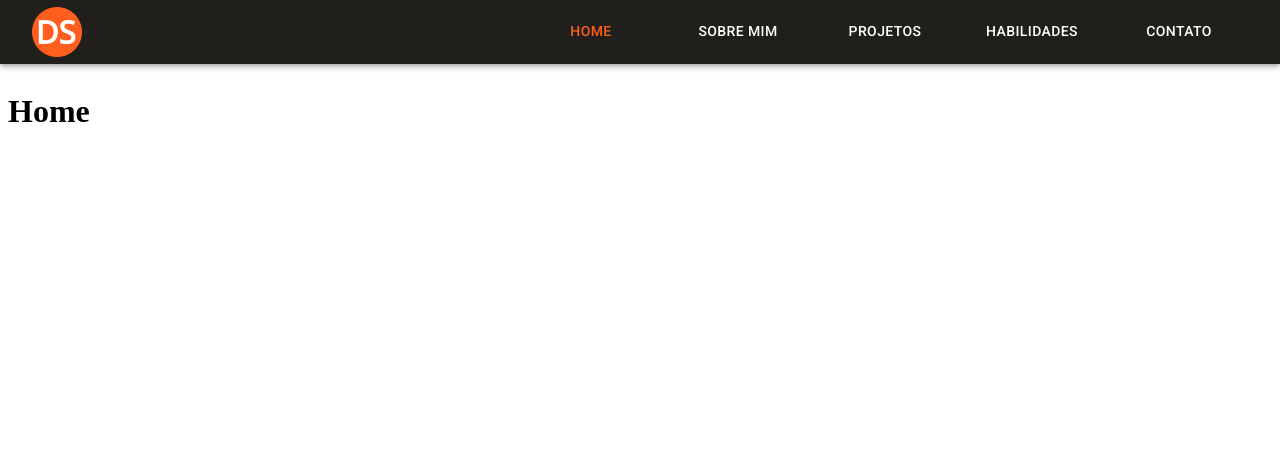
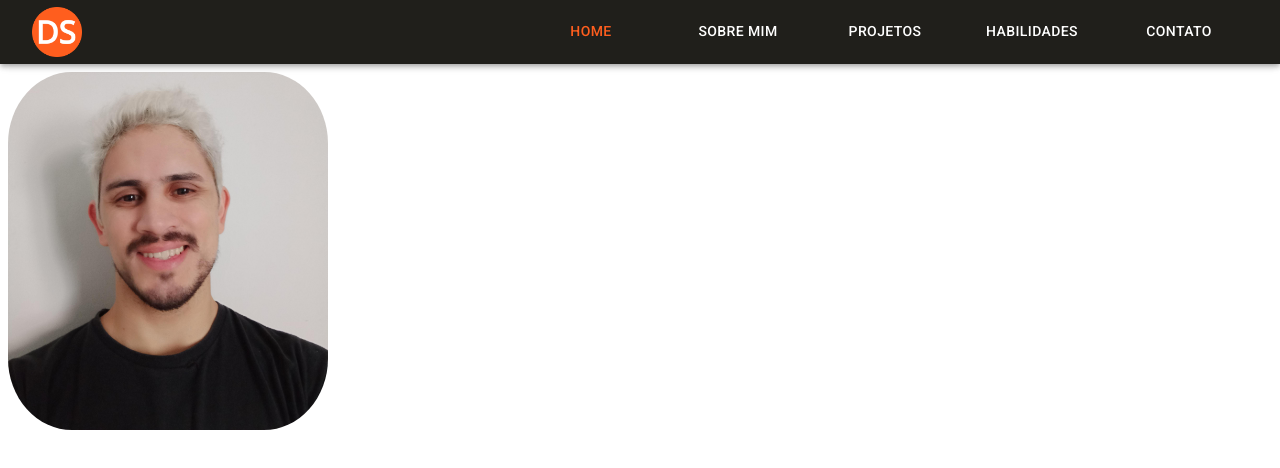
Before and after one commit to douglas-ssouza/portfolio, a React (Create React App) app: page / in a window 1280 px wide. Shown: the top 468 px of the page. Built offline with nearby package versions, Linux system fonts and the light colour scheme.

Commit message:
feat: adds picture to Home page

```diff
--- /dev/null
+++ b/src/components/styled-components/ProfilePicture.tsx
@@ -0,0 +1,8 @@
+import {styled} from '@mui/material/styles';
+
+const ProfilePicture = styled('img')({
+	width: '20em',
+	borderRadius: '20%',
+});
+
+export default ProfilePicture;
--- a/src/pages/Home.tsx
+++ b/src/pages/Home.tsx
@@ -1,8 +1,18 @@
 import React from 'react';
+
+import Grid from '@mui/material/Grid';
+
+import ProfilePicture from '../components/styled-components/ProfilePicture';
+
+import picture from '../assets/picture.jpg';
 
 function Home() {
 	return (
-		<h1>Home</h1>
+		<Grid container>
+			<Grid item>
+				<ProfilePicture src={picture} alt='Picture of Douglas Souza' />
+			</Grid>
+		</Grid>
 	);
 }
 
```
Also changed, not shown: src/assets/picture.jpg (added).
